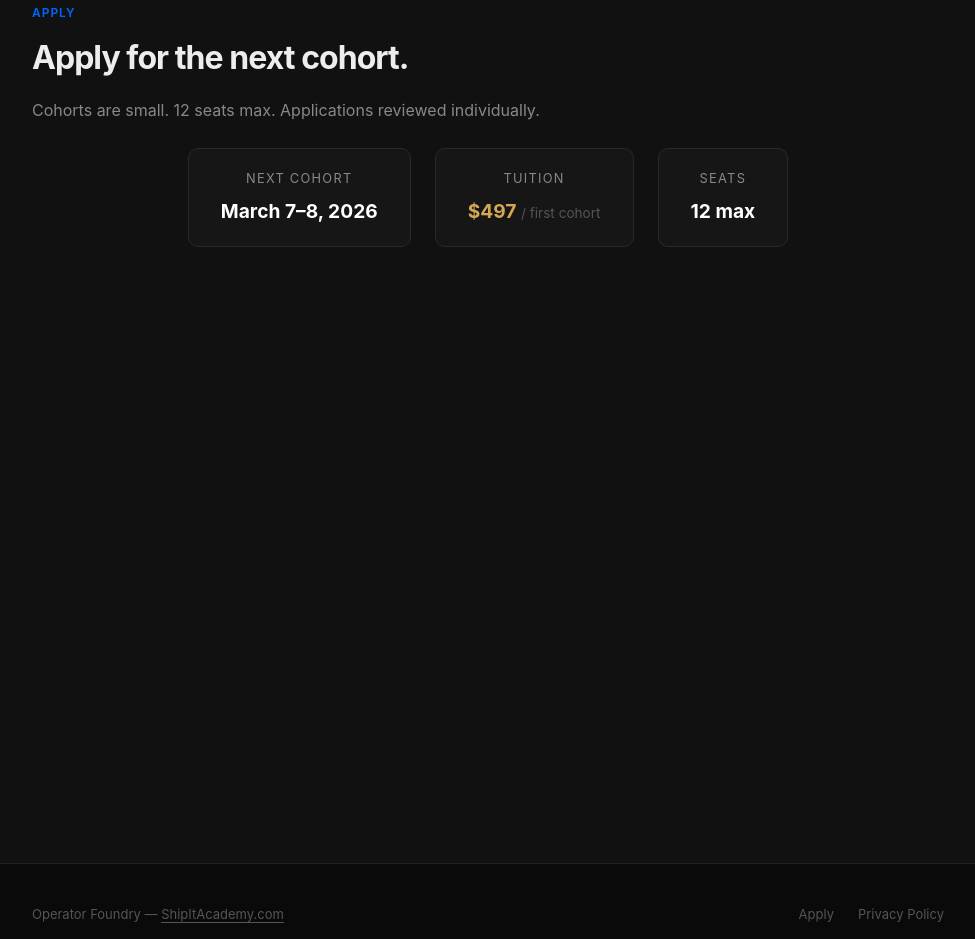
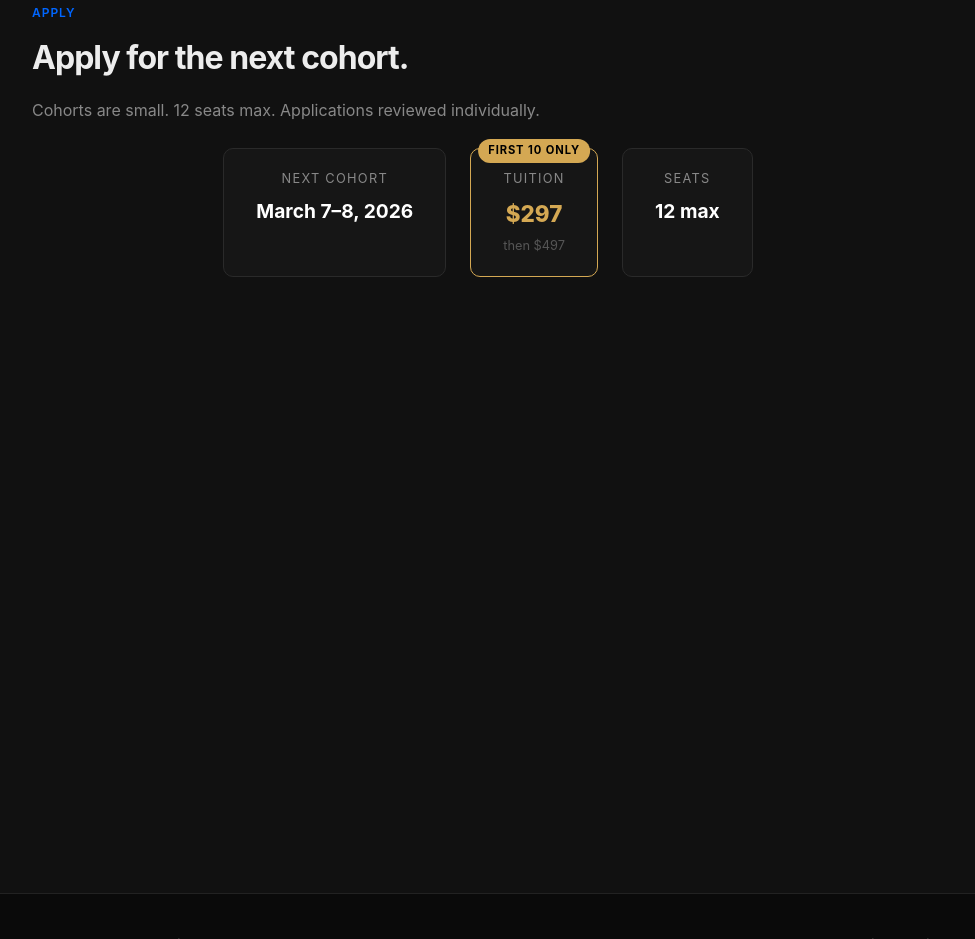
Before and after one commit to lelandsequel/shipitacademy, a plain HTML site: page site/index.html in a window 1280 px wide. Shown: the part 3431-4370 px from the top of the page, without its empty margins (152-1127 px from the left). Drawn offline with Linux system fonts and the light colour scheme; a script that the page names is missing.

Commit message:
feat: early bird $297 (first 10) → $497 regular pricing

```diff
--- a/site/index.html
+++ b/site/index.html
@@ -659,9 +659,11 @@
                     <div style="color:#888;font-size:0.8rem;letter-spacing:0.1em;text-transform:uppercase;margin-bottom:6px;">Next Cohort</div>
                     <div style="color:#fff;font-size:1.2rem;font-weight:700;">March 7–8, 2026</div>
                 </div>
-                <div style="background:#161616;border:1px solid #2a2a2a;border-radius:10px;padding:20px 32px;text-align:center;">
+                <div style="background:#161616;border:1px solid #d4a853;border-radius:10px;padding:20px 32px;text-align:center;position:relative;">
+                    <div style="position:absolute;top:-10px;left:50%;transform:translateX(-50%);background:#d4a853;color:#000;font-size:0.7rem;font-weight:700;letter-spacing:0.08em;padding:3px 10px;border-radius:20px;white-space:nowrap;">FIRST 10 ONLY</div>
                     <div style="color:#888;font-size:0.8rem;letter-spacing:0.1em;text-transform:uppercase;margin-bottom:6px;">Tuition</div>
-                    <div style="color:#d4a853;font-size:1.2rem;font-weight:700;">$497 <span style="color:#555;font-size:0.85rem;font-weight:400;">/ first cohort</span></div>
+                    <div style="color:#d4a853;font-size:1.4rem;font-weight:800;">$297</div>
+                    <div style="color:#555;font-size:0.8rem;margin-top:4px;">then $497</div>
                 </div>
                 <div style="background:#161616;border:1px solid #2a2a2a;border-radius:10px;padding:20px 32px;text-align:center;">
                     <div style="color:#888;font-size:0.8rem;letter-spacing:0.1em;text-transform:uppercase;margin-bottom:6px;">Seats</div>
```
